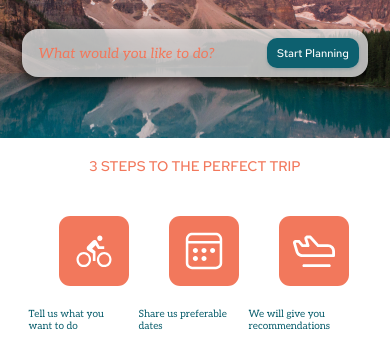
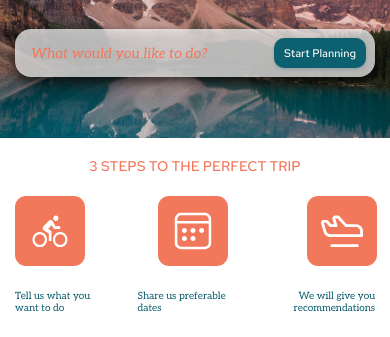
Before and after one commit to VolhaYu/momentum1, a plain HTML site: page travel/index.html in a window 390 px wide. Shown: the part 113-450 px from the top of the page. Drawn offline with Linux system fonts and the light colour scheme.

Commit message:
feat: add 3steps

```diff
--- a/travel/css/style.css
+++ b/travel/css/style.css
@@ -518,9 +518,6 @@ h3 {
         transition-duration: 1s;
         cursor: pointer;
     }
-    .header-burger-active {
-
-    }
     .burger-line {
         margin: o auto;
         width: 26.25px;
@@ -601,10 +598,11 @@ h3 {
 
     }
     .wrap-preview {
+        width: 100%;
         padding-top: 67px;
     }
     .search {
-        /* width: 360px; */
+        width: 100%;
         height: 48px;
     }
     .text-search {
@@ -631,17 +629,49 @@ h3 {
         font-weight: 500;
         font-size: 14px;
         line-height: 19px;
+        margin-bottom: 20px;
     }
-    /* .wrap-frame {
-        margin-top: 21px;
-    } */
+    .wrap-frame {
+        width: 100%;
+        height: auto;
+        justify-content: space-between;
+    }
+    .frame1, .frame2, .frame3 {
+        height: auto;
+    }
+    .frame1 {
+        width: 94px;
+    }
+    .frame2 {
+        width: 111px;
+    }
+    .frame3 {
+        width: 98px;
+    }
     .img-frames {
+        margin: 0;
         width: 70px;
         height: 70px;
     }
+    .img1 {
+        padding-left: 0;
+    }
+    .img2 {
+        padding-left: 20px;
+    }
+    .img3 {
+        padding-left: 30px;
+    }
     .p-steps {
+        margin-top: 20px;
+        margin-bottom: 0;
+        padding-left: 0;
         font-weight: 400;
         font-size: 10px;
         line-height: 12px;
+
+    }
+    .p3 {
+        text-align: right;
     }
 }
--- a/travel/index.html
+++ b/travel/index.html
@@ -74,7 +74,7 @@
                     </div>
                     <div class="frame frame3">
                         <img class="img-frames img3" src="assets/svg/Frame12.svg" alt="велосипедист" width="100">
-                        <p class="p-steps">We will give you recommendations</p>
+                        <p class="p-steps p3">We will give you recommendations</p>
                     </div>
                 </div>
             </section>
```
